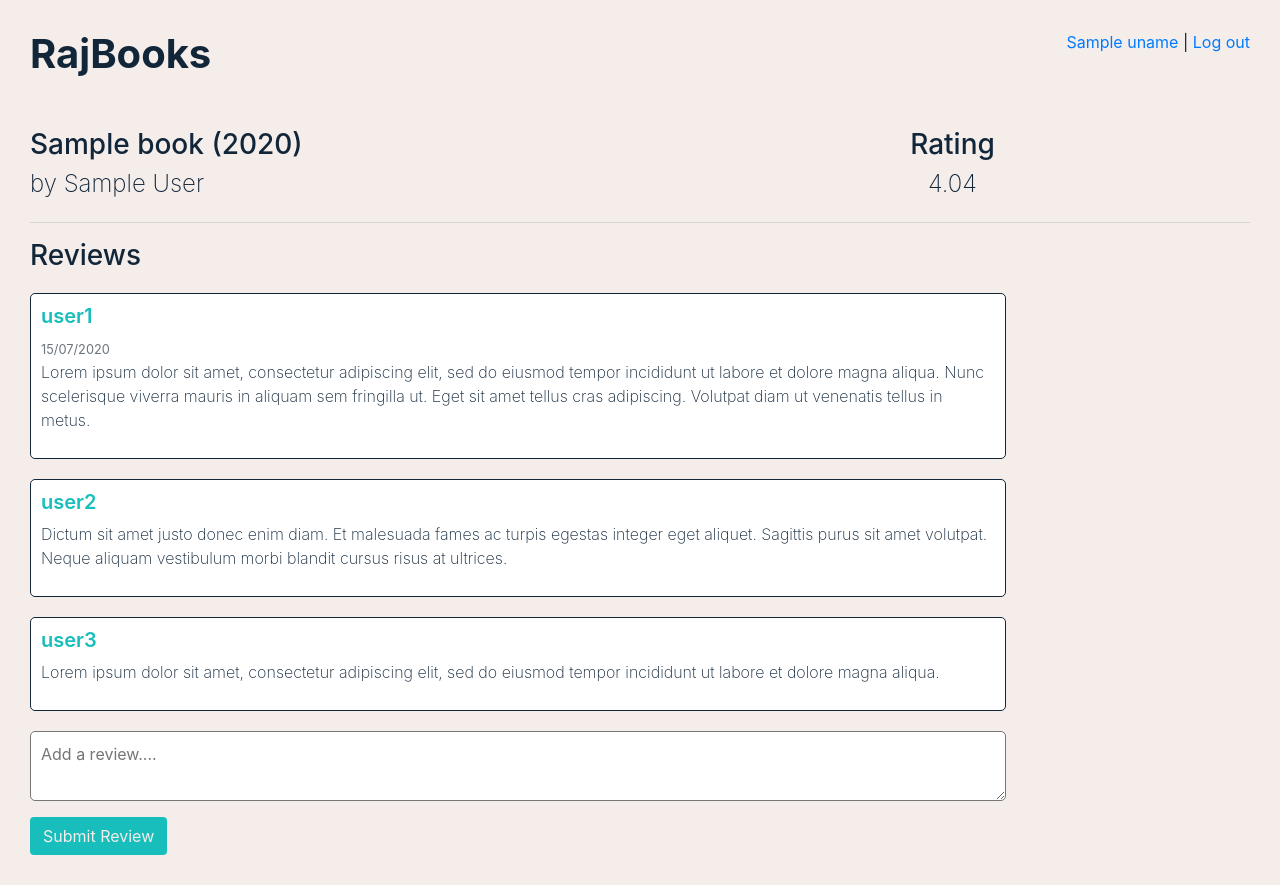
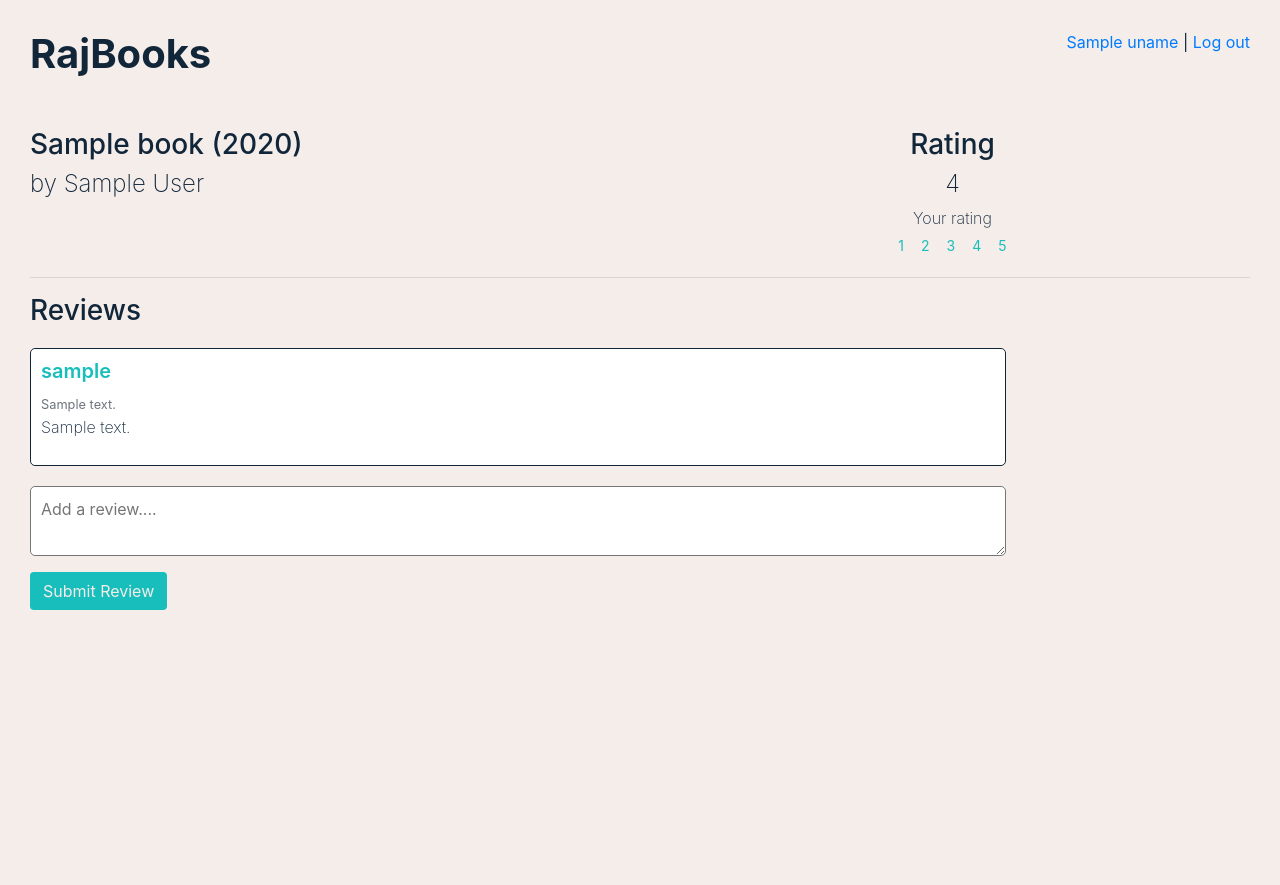
Before and after one commit to rajreet/rajbooks, a Flask app: template templates/book.html in a window 1280 px wide. After the commit the page ends 610 px from the top, so only its background shows below. Run offline with Flask 2, Linux system fonts and the light colour scheme; the template is opened without the code that fills it: most values are stand-ins (such as "Sample title", 1, 10 or a date in 2020); some libraries are stand-ins or nearby versions.

Commit message:
Added review submission and rating UI

```diff
--- a/application.py
+++ b/application.py
@@ -1,10 +1,11 @@
 import os
-
+import requests
 from flask import *
 from flask_session import Session
 from sqlalchemy import create_engine
 from sqlalchemy.orm import scoped_session, sessionmaker
 from fuzzywuzzy import fuzz,process
+from datetime import datetime
 
 app = Flask(__name__)
 
@@ -21,6 +22,9 @@ Session(app)
 engine = create_engine(os.getenv("DATABASE_URL"))
 db = scoped_session(sessionmaker(bind=engine))
 
+#Goodreads API key
+KEY="BF8VAzf81fD4vsbBujwSqA"
+
 #Book structure class with match ratio(levenshtein distance)
 class Book:
     def __init__(self,title,author,isbn,year,ratio):
@@ -29,6 +33,8 @@ class Book:
         self.isbn=isbn
         self.year=int(year)
         self.ratio=ratio
+
+
 
 
 @app.route("/",methods=["POST","GET"])
@@ -175,17 +181,58 @@ def books():
 
         return render_template("books.html",books=booklist[:50],pagelist={1},currpage=1,pagelen=1,uname=session["name"],disp="none")
 
-@app.route("/book/<string:isbn>")
+@app.route("/book/<string:isbn>",methods=["POST","GET"])
 def book(isbn):
 
-    for ele in session["books"]:
-        if ele.isbn==isbn:
-            book=ele
+    #search for the book
+    book=db.execute(f"SELECT * FROM books WHERE isbn='{isbn}'").fetchone()
 
-    return render_template("book.html",book=book,uname=session["name"])
+    print(book.rating_count)
+
+    #get data from goodreads API if database does not have data
+    if(book.rating_count is None):
+        data = requests.get("https://www.goodreads.com/book/review_counts.json",params={"key":KEY,"isbns":book.isbn})
+        bookapi=data.json()
+        bookapi=bookapi['books'][0]
+        rating_count=float(bookapi['work_ratings_count'])
+        rating_score=int(round(rating_count*float(bookapi['average_rating'])))
+        db.execute(f"UPDATE books SET rating_count={rating_count}, rating_score={rating_score} WHERE isbn='{book.isbn}'")
+
+    else:
+        rating_score=book.rating_score
+        rating_count=book.rating_count
+
+    db.commit()
+
+
+    rating=round(rating_score/rating_count,2)
+
+    # print(bookapi)
+
+    #submit review
+    if(request.method=='POST'):
+        if(request.form.get('reviewsubmit') is not None):
+            review=request.form.get('reviewsubmit')
+            if(review!=""):
+                date=datetime.now().strftime('%d/%m/%Y %H:%M:%S')
+                db.execute(f"INSERT INTO reviews(username,bookisbn,text,reviewdate) VALUES('{session['name']}','{book.isbn}','{review}','{date}');")
+            db.commit()
+
+            return redirect(url_for('book',isbn=book.isbn))
+
+        if(request.form.get('userrating') is not None):
+            print(request.form.get('userrating'))
+            return redirect(url_for('book',isbn=book.isbn))
+
+    #select reviews from data base
+    reviews=db.execute(f"SELECT * FROM reviews WHERE bookisbn='{book.isbn}'").fetchall()
+
+
+    return render_template("book.html",book=book,uname=session["name"],rating=rating,reviews=reviews)
 
 
 @app.route("/logout")
 def logout():
     del session["name"]
+    session.clear()
     return redirect(url_for('index'))
--- a/requirements.txt
+++ b/requirements.txt
@@ -4,3 +4,4 @@ psycopg2-binary
 SQLAlchemy
 fuzzywuzzy
 python-Levenshtein
+requests
--- a/static/styles.css
+++ b/static/styles.css
@@ -8,6 +8,7 @@ body{
     text-align: center;
     /* margin:30px; */
 }
+
 
 #formcontainer{
     padding:70px 0;
@@ -146,6 +147,18 @@ body{
     text-align: center;
 }
 
+#bookrating .btn{
+    color:#17BEBB;
+
+}
+
+#bookrating .btn:hover{
+    color: #F4EDEA;
+    background-color:#17BEBB;
+
+}
+
+
 #reviewheading{
     font-weight: 500;
 }
--- a/templates/book.html
+++ b/templates/book.html
@@ -8,30 +8,31 @@
 
         <div id="bookrating" class=col-6>
             <h3>Rating</h3>
-            <h4 class=ratingvalue>4.04</h4>
+            <h4 class=ratingvalue>{{ rating }}</h4>
+            <span style="font-weight: 250;">Your rating</span><br>
+            <form action="{{url_for('book',isbn=book.isbn)}}" method="post">
+                <div class="btn-group btn-group-sm">
+                    <button class="btn" name=userrating value=1>1</button>
+                    <button class="btn" name=userrating value=2>2</button>
+                    <button class="btn" name=userrating value=3>3</button>
+                    <button class="btn" name=userrating value=4>4</button>
+                    <button class="btn" name=userrating value=5>5</button>
+                </div>
+            </form>
         </div>
     </div>
     <hr>
     <h3 class="reviewheading">Reviews</h3>
+    {% for review in reviews %}
     <div class="review">
-        <h5 class=reviewuser>user1</h5>
-        <small class="text-muted">15/07/2020</small>
-        <p class="reviewtext">Lorem ipsum dolor sit amet, consectetur adipiscing elit, sed do eiusmod tempor incididunt ut labore et dolore magna aliqua.
-         Nunc scelerisque viverra mauris in aliquam sem fringilla ut. Eget sit amet tellus cras adipiscing.
-         Volutpat diam ut venenatis tellus in metus. </p>
+        <h5 class=reviewuser>{{ review.username }}</h5>
+        <small class="text-muted">{{ review.reviewdate }}</small>
+        <p class="reviewtext">{{ review.text }}</p>
     </div>
-    <div class="review">
-        <h5 class=reviewuser>user2</h5>
-        <p class="reviewtext"> Dictum sit amet justo donec enim diam. Et malesuada fames ac turpis egestas integer eget aliquet.
-            Sagittis purus sit amet volutpat. Neque aliquam vestibulum morbi blandit cursus risus at ultrices. </p>
-    </div>
-    <div class="review">
-        <h5 class=reviewuser>user3</h5>
-        <p class="reviewtext">Lorem ipsum dolor sit amet, consectetur adipiscing elit, sed do eiusmod tempor incididunt ut labore et dolore magna aliqua.</p>
-    </div>
+    {% endfor %}
 
-    <form action="#" class="reviewform">
-        <textarea placeholder="Add a review...." class="reviewformtext"></textarea>
+    <form action="{{ url_for('book',isbn=book.isbn)}}" class="reviewform" method="post">
+        <textarea placeholder="Add a review...." class="reviewformtext" name="reviewsubmit"></textarea>
         <button class="btn">Submit Review</button>
     </form>
 {% endblock %}
```
Also changed, not shown: import.py (+18 -5 lines), 4 other files.
